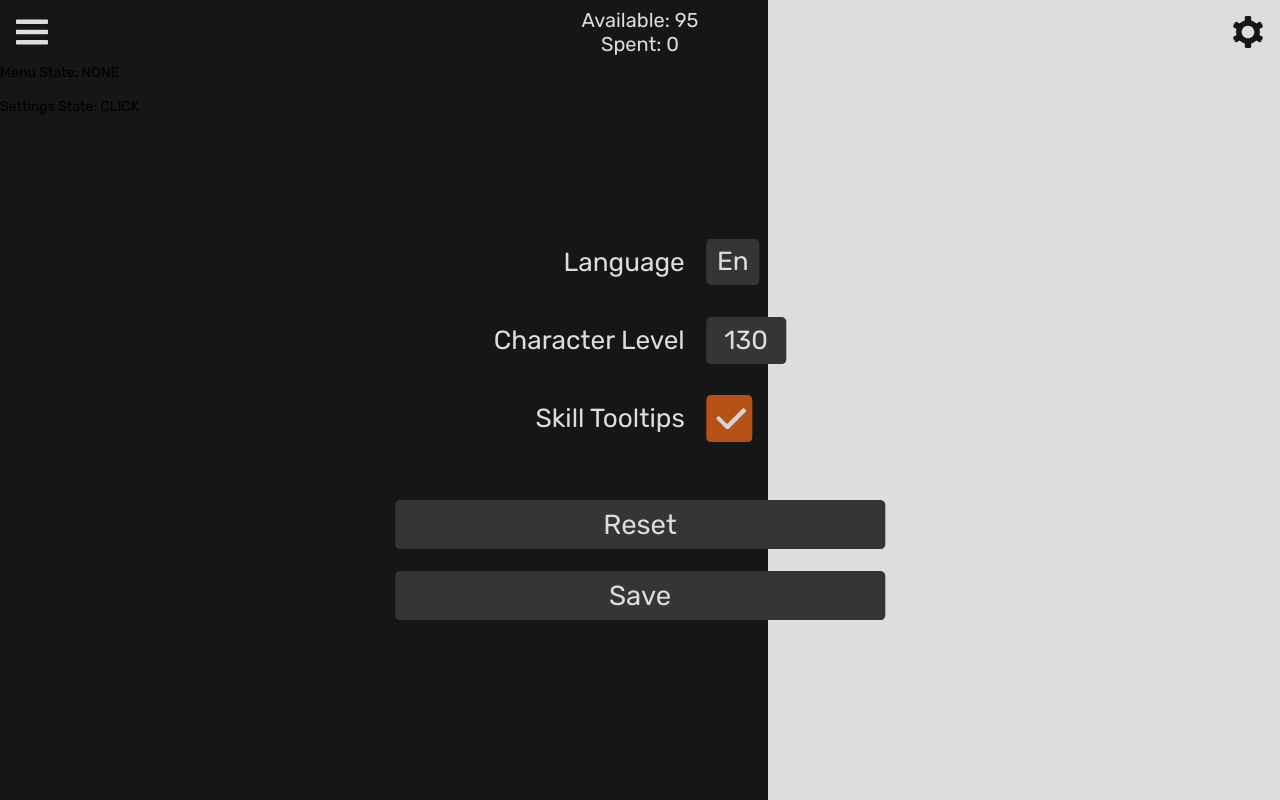
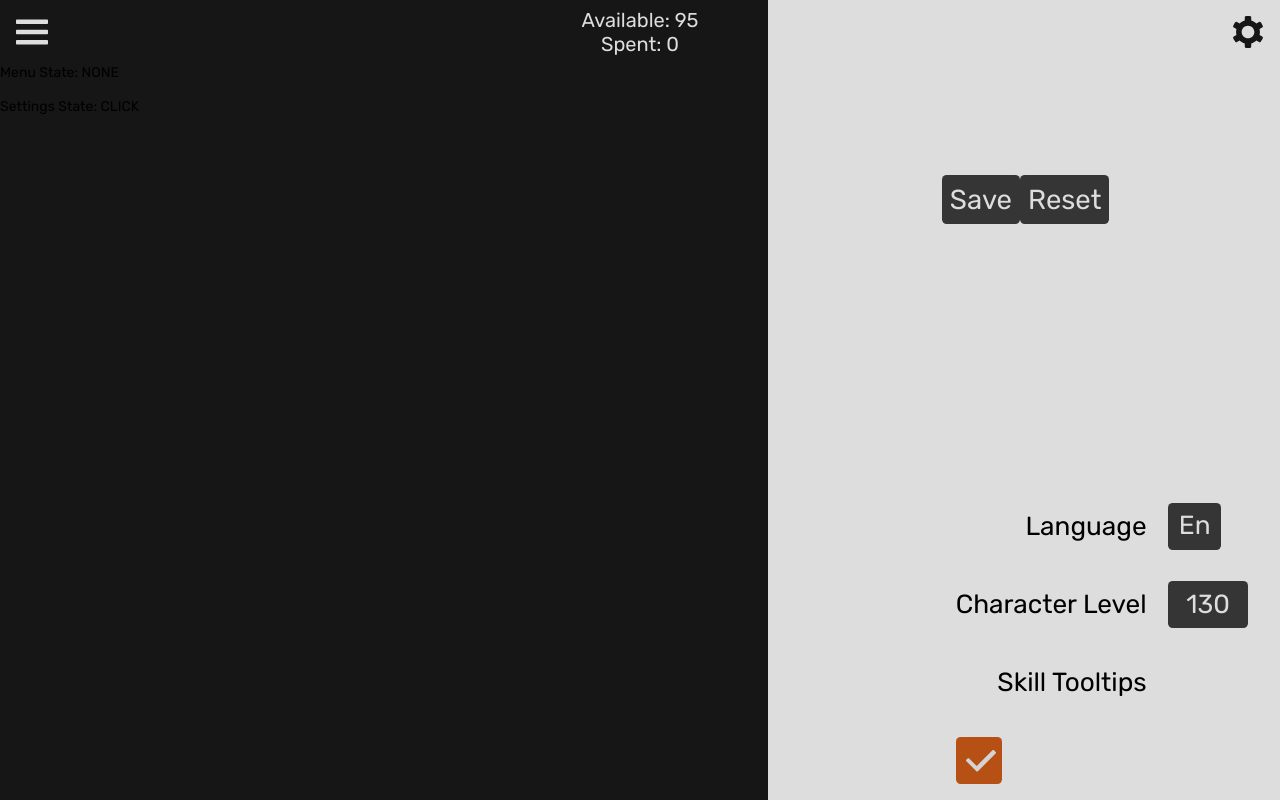
Before and after one commit to Vulpes0Zerda/ilfo, a React (Create React App) app: page / in a window 1280 px wide. Both pictures are taken after a click on the button 1248 px from the left and 32 px from the top of the page. Built offline with nearby package versions, Linux system fonts and the light colour scheme.

Commit message:
menu formating and markup

```diff
--- a/src/components/Menu.jsx
+++ b/src/components/Menu.jsx
@@ -8,16 +8,14 @@ const menuBg = {
     NONE: {
         x: '0%',
         y: '-50%',
-        width: '40vw',
         height: '100%',
-        left: '-50vw',
+        left: '-40vw',
     },
     HOVER: {
         x: '0%',
         y: '-50%',
-        width: '40vw',
         height: '100%',
-        left: '-50vw',
+        left: '-40vw',
         transition: {
             type: 'spring',
             duration: 0.4,
@@ -27,7 +25,6 @@ const menuBg = {
     CLICK: {
         x: '0%',
         y: '-50%',
-        width: '40vw',
         height: '100%',
         left: '0vw',
         transition: {
--- a/src/components/Settings.jsx
+++ b/src/components/Settings.jsx
@@ -11,14 +11,14 @@ const settingsBg = {
         y: '-50%',
         width: '40vw',
         height: '100%',
-        right: '-50vw',
+        right: '-40vw',
     },
     HOVER: {
         x: '0%',
         y: '-50%',
         width: '40vw',
         height: '100%',
-        right: '-50vw',
+        right: '-40vw',
         transition: {
             type: 'spring',
             duration: 0.4,
@@ -118,8 +118,13 @@ const Settings = () => {
                             exit="NONE"
                         >
                             <Options />
-                            <SaveButton />
-                            <ResetButton />
+                            <div
+                                key="settingsBarButtons"
+                                className="settings__bar__buttons"
+                            >
+                                <SaveButton />
+                                <ResetButton />
+                            </div>
                         </motion.div>
                     </div>
                 )}
--- a/src/index.css
+++ b/src/index.css
@@ -185,22 +185,21 @@ input[type='number'] {
 .nav__bar {
   display: -ms-grid;
   display: grid;
-  position: fixed;
-  -ms-grid-columns: auto;
-      grid-template-columns: auto;
-  -ms-grid-rows: 90fr 10fr;
-      grid-template-rows: 90fr 10fr;
+  position: relative;
+  -ms-grid-columns: minmax(min-content, 25vw);
+      grid-template-columns: minmax(-webkit-min-content, 25vw);
+      grid-template-columns: minmax(min-content, 25vw);
+  -ms-grid-rows: 85fr 15fr;
+      grid-template-rows: 85fr 15fr;
   -webkit-box-align: center;
       -ms-flex-align: center;
           align-items: center;
   justify-items: left;
-  -webkit-padding-start: 2.5vw;
-          padding-inline-start: 2.5vw;
+  padding: 0 2vh;
   z-index: 6;
+  height: 100%;
   top: 0;
-  left: 0;
-  width: 26.5vw;
-  height: 100%;
+  right: 0;
 }
 
 .nav__bar__links {
@@ -209,9 +208,7 @@ input[type='number'] {
   position: relative;
   -ms-grid-columns: 1fr;
       grid-template-columns: 1fr;
-  gap: calc(7px + 1vh + 0.5vw);
-  width: 100%;
-  height: auto;
+  gap: 3vh;
   justify-items: left;
   -webkit-padding-start: 0;
           padding-inline-start: 0;
@@ -245,8 +242,7 @@ input[type='number'] {
       -ms-flex-align: center;
           align-items: center;
   justify-items: center;
-  gap: calc(7px + 1vh + 0.5vw);
-  max-width: 100vw;
+  gap: 10px;
   overflow: visible;
   font-size: calc(5px + 1.25vh + 0.15vw);
 }
@@ -268,13 +264,23 @@ input[type='number'] {
 }
 
 .nav__bg {
-  display: block;
+  display: -ms-grid;
+  display: grid;
   position: absolute;
+  justify-items: left;
   z-index: 5;
   top: 50%;
   height: 100%;
   background-color: #dddddd;
-  padding: 0 0 0 10vw;
+}
+
+.nav__bg::before {
+  content: '';
+  position: absolute;
+  height: 100%;
+  width: 20vw;
+  background-color: #dddddd;
+  right: 99%;
 }
 
 .settings {
@@ -291,21 +297,21 @@ input[type='number'] {
   display: -ms-grid;
   display: grid;
   position: absolute;
-  -ms-grid-columns: minmax(40vw, 48vw) minmax(40vw, 48vw);
-      grid-template-columns: minmax(40vw, 48vw) minmax(40vw, 48vw);
-  -ms-grid-rows: auto 1.25fr auto 1.25fr auto auto;
-      grid-template-rows: auto 1.25fr auto 1.25fr auto auto;
-  gap: calc(7px + 1vh + 0.5vw);
+  -ms-grid-columns: auto auto;
+      grid-template-columns: auto auto;
+  -ms-grid-rows: 90fr 10fr;
+      grid-template-rows: 90fr 10fr;
   -webkit-box-align: center;
       -ms-flex-align: center;
           align-items: center;
-  justify-items: center;
-  -webkit-transform: translate(-50%, -50%);
-          transform: translate(-50%, -50%);
-  top: 50%;
-  left: 50%;
-  color: #dddddd;
+  justify-items: right;
+  gap: calc(7px + 1vh + 0.5vw);
+  padding: 0 2.5vw;
   z-index: 6;
+  top: 0;
+  right: 0;
+  width: 25vw;
+  height: 100%;
 }
 
 .settings__bar * {
@@ -327,11 +333,6 @@ input[type='number'] {
       align-self: center;
   -ms-grid-column-align: center;
       justify-self: center;
-  -ms-grid-row: 1;
-  -ms-grid-row-span: 1;
-  -ms-grid-column: 1;
-  -ms-grid-column-span: 2;
-  grid-area: 1 / 1 / 2 / 3;
 }
 
 .settings__bar button {
@@ -339,13 +340,9 @@ input[type='number'] {
   -ms-flex-item-align: center;
       -ms-grid-row-align: center;
       align-self: center;
-  -ms-grid-column: 1;
-  -ms-grid-column-span: 2;
-  grid-column: 1 / 3;
   font-size: calc(8px + 1.8vh + 0.4vw);
   background-color: #353535;
   border-radius: calc(1px + 0.3vh + 0.1vw);
-  width: calc(50px + 25vw + 15vh);
 }
 
 .settings__bar__options {
@@ -414,10 +411,6 @@ input[type='number'] {
 
 .settings__bar__options__tooltip {
   position: relative;
-  -ms-grid-row: 3;
-  -ms-grid-column: 2;
-  -ms-grid-column-span: 1;
-  grid-area: 3/2/3/3;
   height: calc(9px + 1.75vh + 0.25vw);
   width: calc(9px + 1.75vh + 0.25vw);
 }
@@ -432,10 +425,6 @@ input[type='number'] {
   height: calc(9px + 1.75vh + 0.25vw);
   width: calc(9px + 1.75vh + 0.25vw);
   padding: calc(3px + 0.5vh + 0.25vw);
-  -ms-grid-row: 3;
-  -ms-grid-column: 2;
-  -ms-grid-column-span: 1;
-  grid-area: 3/2/3/3;
 }
 
 .settings__bar__options__tooltip__lbl > * {
@@ -451,22 +440,6 @@ input[type='number'] {
   opacity: 1;
 }
 
-.settings__bar__reset {
-  -ms-grid-row: 5;
-  -ms-grid-row-span: 1;
-  grid-row: 5/6;
-}
-
-.settings__bar__save {
-  -ms-grid-row: 6;
-  -ms-grid-row-span: 1;
-  grid-row: 6/7;
-}
-
-.settings__bar__close {
-  right: 0%;
-}
-
 .settings__bg {
   display: block;
   position: absolute;
--- a/src/index.scss
+++ b/src/index.scss
@@ -215,24 +215,21 @@ input[type='number'] {
     height: 100vh;
     &__bar {
         display: grid;
-        position: fixed;
-        grid-template-columns: auto;
-        grid-template-rows: 90fr 10fr;
+        position: relative;
+        grid-template-columns: minmax(min-content, 25vw);
+        grid-template-rows: 85fr 15fr;
         align-items: center;
         justify-items: left;
-        padding-inline-start: 2.5vw;
+        padding: 0 2vh;
         z-index: 6;
+        height: 100%;
         top: 0;
-        left: 0;
-        width: 26.5vw;
-        height: 100%;
+        right: 0;
         &__links {
             display: grid;
             position: relative;
             grid-template-columns: 1fr;
-            gap: size(reg);
-            width: 100%;
-            height: auto;
+            gap: 3vh;
             justify-items: left;
             padding-inline-start: 0;
             a:link {
@@ -256,8 +253,7 @@ input[type='number'] {
             grid-template-rows: auto;
             align-items: center;
             justify-items: center;
-            gap: size(reg);
-            max-width: 100vw;
+            gap: 10px;
             overflow: visible;
             font-size: size(popup-txt-small);
             svg {
@@ -275,13 +271,21 @@ input[type='number'] {
         }
     }
     &__bg {
-        display: block;
+        display: grid;
         position: absolute;
+        justify-items: left;
         z-index: 5;
         top: 50%;
         height: 100%;
         background-color: color(txt);
-        padding: 0 0 0 10vw;
+        &::before {
+            content: '';
+            position: absolute;
+            height: 100%;
+            width: 20vw;
+            background-color: color(txt);
+            right: 99%;
+        }
     }
 }
 
@@ -298,16 +302,17 @@ input[type='number'] {
     &__bar {
         display: grid;
         position: absolute;
-        grid-template-columns: minmax(40vw, 48vw) minmax(40vw, 48vw);
-        grid-template-rows: auto 1.25fr auto 1.25fr auto auto;
+        grid-template-columns: auto auto;
+        grid-template-rows: 90fr 10fr;
+        align-items: center;
+        justify-items: right;
         gap: size(reg);
-        align-items: center;
-        justify-items: center;
-        transform: translate(-50%, -50%);
-        top: 50%;
-        left: 50%;
-        color: color(txt);
+        padding: 0 2.5vw;
         z-index: 6;
+        top: 0;
+        right: 0;
+        width: 25vw;
+        height: 100%;
         * {
             font-family: 'Rubik', sans-serif;
         }
@@ -322,16 +327,13 @@ input[type='number'] {
             font-size: size(popup-header);
             align-self: center;
             justify-self: center;
-            grid-area: 1 / 1 / 2 / 3;
         }
         button {
             position: relative;
             align-self: center;
-            grid-column: 1 / 3;
             font-size: size(popup-button);
             background-color: color(bg-highlight);
             border-radius: size(small);
-            width: calc(50px + 25vw + 15vh);
         }
         &__options {
             display: grid;
@@ -377,7 +379,6 @@ input[type='number'] {
             }
             &__tooltip {
                 position: relative;
-                grid-area: 3/2/3/3;
                 height: size(popup-txt);
                 width: size(popup-txt);
                 @include no-focus-outline;
@@ -387,7 +388,6 @@ input[type='number'] {
                     height: size(popup-txt);
                     width: size(popup-txt);
                     padding: calc(3px + 0.5vh + 0.25vw);
-                    grid-area: 3/2/3/3;
                     > * {
                         opacity: 0;
                     }
@@ -402,13 +402,8 @@ input[type='number'] {
             }
         }
         &__reset {
-            grid-row: 5/6;
         }
         &__save {
-            grid-row: 6/7;
-        }
-        &__close {
-            right: 0%;
         }
     }
     &__bg {
```
Also changed, not shown: 1 other file (tests, documents, lock files or other folders).
